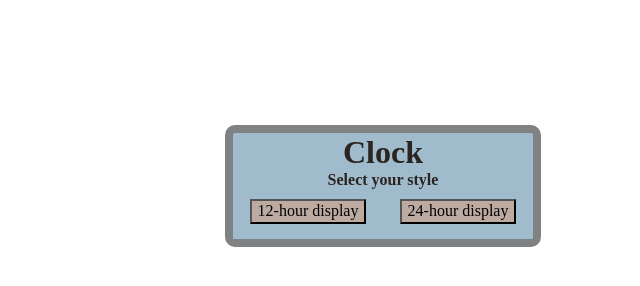
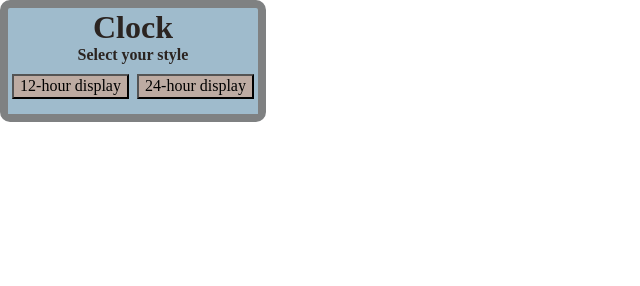
Before and after one commit to Stacy-Riley/javascript-project-clock, a website built with Parcel: page index.html in a window 1280 px wide. Shown: the whole page, without its empty margins (0-640 px from the left). Built offline with nearby package versions, Linux system fonts and the light colour scheme.

Commit message:
Minor css cleanup

```diff
--- a/css/main.css
+++ b/css/main.css
@@ -103,9 +103,7 @@ textarea {
   border: 8px solid #7F8182;
   border-radius: 10px;
   height: auto;
-  margin-left: 225px;
-  margin-top: 125px;
-  width: 300px;
+  width: 250px;
 }
 
 .title {
```
